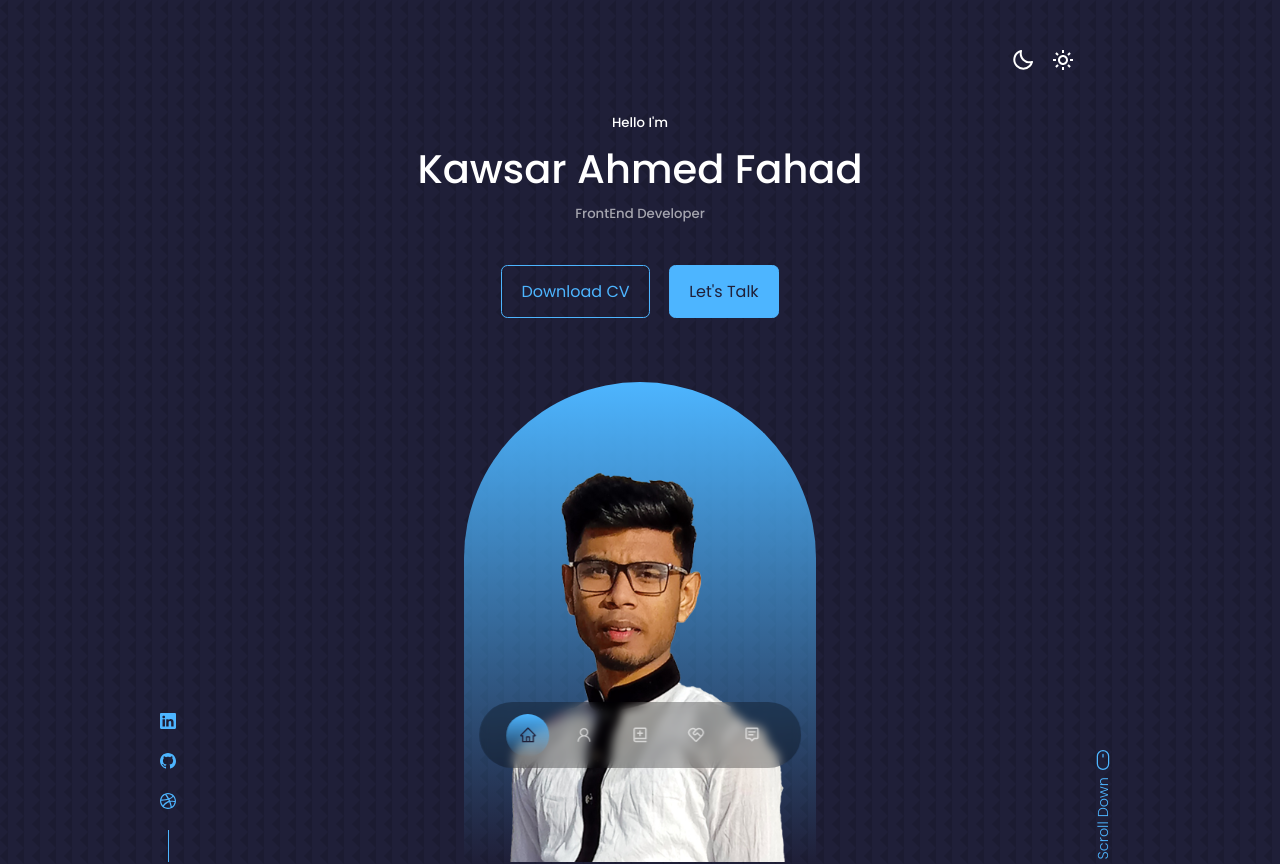
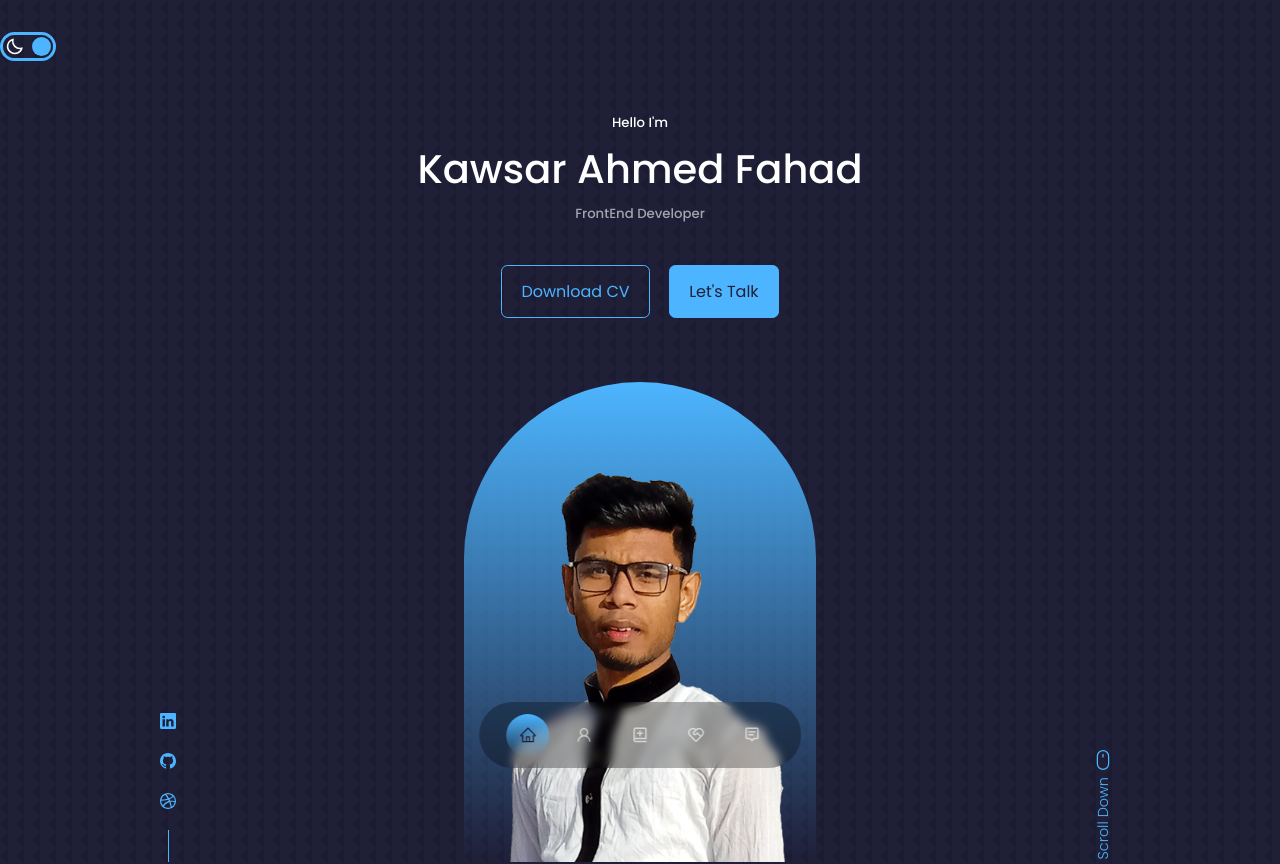
Before and after one commit to faha1999/itsfaha, a React (Create React App) app: page / in a window 1280 px wide. Shown: the top 864 px of the page. Built offline with nearby package versions, Linux system fonts and the light colour scheme.

Commit message:
initial setup done

```diff
--- a/src/App.jsx
+++ b/src/App.jsx
@@ -1,4 +1,6 @@
-import React from 'react';
+import React, { useContext } from 'react';
+import Theme from './components/Theme';
+
 import Header from './components/Header';
 import Nav from './components/Nav';
 import About from './components/About';
@@ -8,10 +10,20 @@ import Portfolio from './components/Portfolio';
 import Testimonial from './components/Testimonial';
 import Contact from './components/Contact';
 import Footer from './components/Footer';
+import { themeContext } from './Context';
 
 const App = () => {
+  const theme = useContext(themeContext);
+  const darkMode = theme.state.darkMode;
+
   return (
-    <>
+    <div
+      style={{
+        background: darkMode ? 'white' : '',
+        color: darkMode ? 'black' : '',
+      }}
+    >
+      <Theme />
       <Header />
       <Nav />
       <About />
@@ -21,7 +33,7 @@ const App = () => {
       <Testimonial />
       <Contact />
       <Footer />
-    </>
+    </div>
   );
 };
 
--- /dev/null
+++ b/src/Context.jsx
@@ -0,0 +1,23 @@
+import { createContext, useReducer } from 'react';
+
+export const themeContext = createContext();
+
+const initialState = { darkMode: false };
+
+const themeReducer = (state, action) => {
+  switch (action.type) {
+    case 'toggle':
+      return { darkMode: !state.darkMode };
+    default:
+      return state;
+  }
+};
+
+export const ThemeProvider = (props) => {
+  const [state, dispatch] = useReducer(themeReducer, initialState);
+  return (
+    <themeContext.Provider value={{ state, dispatch }}>
+      {props.children}
+    </themeContext.Provider>
+  );
+};
--- a/src/assets/scss/_theme.scss
+++ b/src/assets/scss/_theme.scss
@@ -1,13 +1,28 @@
 .theme {
-  padding-right: 8%;
+  display: flex;
+  justify-content: space-between;
+  border: 3px solid var(--color-primary);
+  border-radius: 1rem;
   position: fixed;
+  padding: 2px;
   cursor: pointer;
-  margin-bottom: 3rem;
-  margin-top: -4rem;
-  right: 8%;
+  width: 3.5rem;
+  float: left;
+  margin-top: 2rem;
+
+  & > * {
+    width: 1.2rem;
+    height: 1.2rem;
+    color: var(--color-white);
+  }
+
+  .button {
+    border-radius: 100%;
+    background: var(--color-primary);
+    position: absolute;
+  }
 
   .icon {
-    font-size: 1.5rem;
-    margin-left: 1rem;
+    color: black;
   }
 }
--- a/src/components/Header.jsx
+++ b/src/components/Header.jsx
@@ -3,12 +3,10 @@ import Button from './partials/Button';
 import Me from '../assets/images/me.png';
 import HeaderSocial from './partials/HeaderSocial';
 import { BsMouse } from 'react-icons/bs';
-import Theme from './Theme';
 
 const Header = () => {
   return (
     <header id="home">
-      <Theme />
       <div className="container header">
         <h5>Hello I'm</h5>
         <h1>Kawsar Ahmed Fahad</h1>
--- a/src/components/Theme.jsx
+++ b/src/components/Theme.jsx
@@ -1,12 +1,25 @@
-import React from 'react';
+import React, { useContext } from 'react';
 import { BiMoon } from 'react-icons/bi';
 import { BiSun } from 'react-icons/bi';
+import { themeContext } from '../Context';
 
 const Theme = () => {
+  const theme = useContext(themeContext);
+  const darkMode = theme.state.darkMode;
+  const handleClick = () => {
+    // debugger
+    theme.dispatch({ type: 'toggle' });
+  };
+
   return (
-    <div className="theme">
-      <BiMoon className="icon" />
+    <div className="theme" onClick={handleClick}>
+      <BiMoon />
       <BiSun className="icon" />
+
+      <div
+        className="button"
+        style={darkMode ? { left: '2px' } : { right: '2px' }}
+      ></div>
     </div>
   );
 };
--- a/src/index.js
+++ b/src/index.js
@@ -2,12 +2,15 @@ import React from 'react';
 import ReactDOM from 'react-dom/client';
 import App from './App';
 import './assets/css/style.min.css';
+import { ThemeProvider } from './Context';
 import reportWebVitals from './reportWebVitals';
 
 const root = ReactDOM.createRoot(document.getElementById('root'));
 root.render(
   <React.StrictMode>
-    <App />
+    <ThemeProvider>
+      <App />
+    </ThemeProvider>
   </React.StrictMode>,
 );
 
```
Also changed, not shown: src/assets/css/style.min.css, 1 other file (tests, documents, lock files or other folders).
